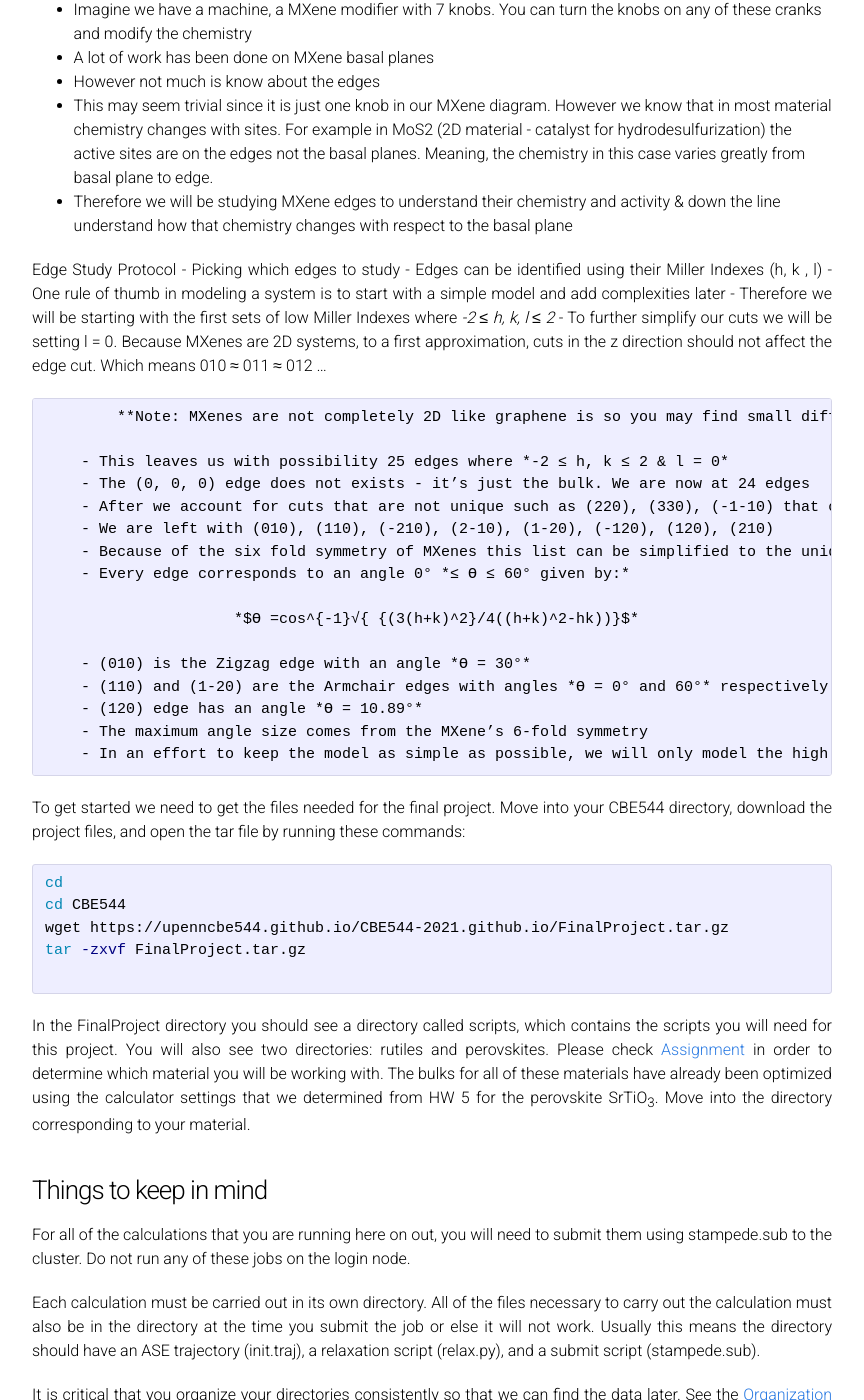
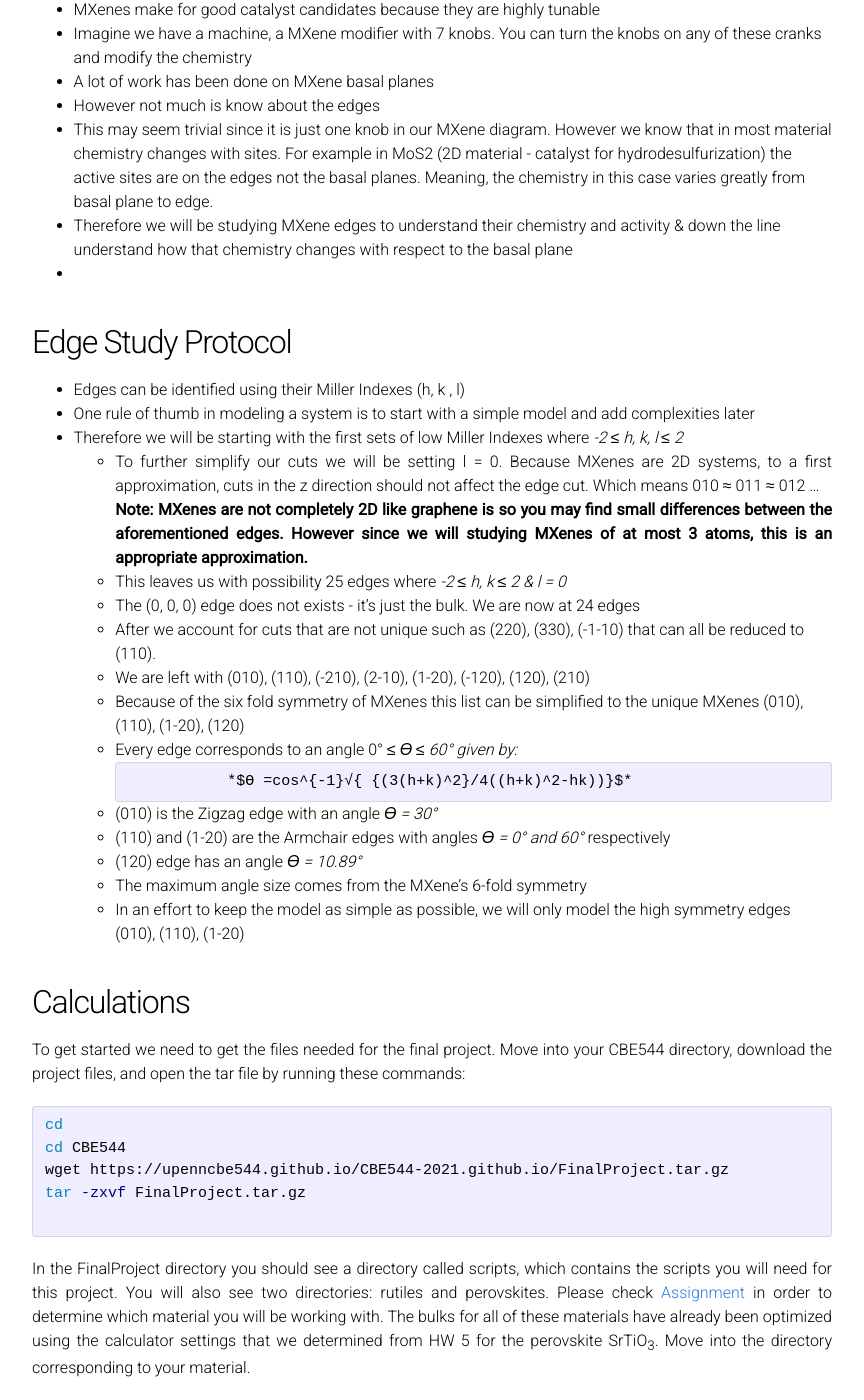
Before and after one commit to UPennCBE544/2023.github.io, a Jekyll site: the page built from ProjectDescription.md, in a window 1280 px wide and 1400 px high, scrolled down 880 px. Shown: the whole window, without its empty margins (208-1072 px from the left). Built offline with Jekyll 4.4.1, drawn with Linux system fonts in a browser that asks for light colours; our own code applies the rules of GitHub Pages for plain Markdown files; part of the change alters nothing that is shown.

Commit message:
Update ProjectDescription.md

```diff
--- a/ProjectDescription.md
+++ b/ProjectDescription.md
@@ -8,9 +8,10 @@ permalink: /Project/
 
 1. [Introduction](#intro)
 2. [Calculations](#calcs)
-3. [Deadlines](#deadlines)
-4. [Analysis](#analysis)
-5. [Final Report](#report)
+3. [Edge Study Protocol](#protocol)
+4. [Deadlines](#deadlines)
+5. [Analysis](#analysis)
+6. [Final Report](#report)
 
 
 For the Final Project, you will be studying the nature of MXene edges. The students will work in 2 groups. Each group will probe a set of MXenes whose M belongs to a specific row in the periodic table. Each group will present their results in class that will be critiqued by the other groups. Finally, each group  will jointly write a final report on the combined data. T
@@ -38,29 +39,32 @@ Plan: Use DFT to calculate edges energies, oxygen adsorption energies on the edg
 - However not much is know about the edges
 - This may seem trivial since it is just one knob in our MXene diagram. However we know that in most material chemistry changes with sites. For example in MoS2 (2D material - catalyst for hydrodesulfurization) the active sites are on the edges not the basal planes. Meaning, the chemistry in this case varies greatly from basal plane to edge.
 - Therefore we will be studying MXene edges to understand their chemistry and activity & down the line understand how that chemistry changes with respect to the basal plane
+-
+<a name='protocol'></a>
 
-Edge Study Protocol - Picking which edges to study
-    - Edges can be identified using their Miller Indexes (h, k , l)
-    - One rule of thumb in modeling a system is to start with a simple model and add complexities later
-    - Therefore we will be starting with the first sets of low Miller Indexes where          *-2 ≤ h, k, l ≤ 2*
-        - To further simplify our cuts we will be setting l = 0. Because MXenes are 2D systems, to a first approximation, cuts in the z direction should not affect the edge cut. Which means 010 ≈ 011 ≈ 012 …
+## Edge Study Protocol ##
+   - Edges can be identified using their Miller Indexes (h, k , l)
+- One rule of thumb in modeling a system is to start with a simple model and add complexities later
+- Therefore we will be starting with the first sets of low Miller Indexes where            *-2 ≤ h, k, l ≤ 2*
+    - To further simplify our cuts we will be setting l = 0. Because MXenes are 2D systems, to a first approximation, cuts in the z direction should not affect the edge cut. Which means 010 ≈ 011 ≈ 012 …
 
-            **Note: MXenes are not completely 2D like graphene is so you may find small differences between the aforementioned edges. However since we will studying MXenes of at most 3 atoms, this is an appropriate approximation.**
+        **Note: MXenes are not completely 2D like graphene is so you may find small differences between the aforementioned edges. However since we will studying MXenes of at most 3 atoms, this is an appropriate approximation.**
 
-        - This leaves us with possibility 25 edges where *-2 ≤ h, k ≤ 2 & l = 0*
-        - The (0, 0, 0) edge does not exists - it’s just the bulk. We are now at 24 edges
-        - After we account for cuts that are not unique such as (220), (330), (-1-10) that can all be reduced to (110).
-        - We are left with (010), (110), (-210), (2-10), (1-20), (-120), (120), (210)
-        - Because of the six fold symmetry of MXenes this list can be simplified to the unique MXenes (010), (110), (1-20), (120)
-        - Every edge corresponds to an angle 0° *≤ ϴ ≤ 60° given by:*
+    - This leaves us with possibility 25 edges where *-2 ≤ h, k ≤ 2 & l = 0*
+    - The (0, 0, 0) edge does not exists - it’s just the bulk. We are now at 24 edges
+    - After we account for cuts that are not unique such as (220), (330), (-1-10) that can all be reduced to (110).
+    - We are left with (010), (110), (-210), (2-10), (1-20), (-120), (120), (210)
+    - Because of the six fold symmetry of MXenes this list can be simplified to the unique MXenes (010), (110), (1-20), (120)
+    - Every edge corresponds to an angle 0° *≤ ϴ ≤ 60° given by:*
 
-                         *$ϴ =cos^{-1}√{ {(3(h+k)^2}/4((h+k)^2-hk))}$*
+                     *$ϴ =cos^{-1}√{ {(3(h+k)^2}/4((h+k)^2-hk))}$*
 
-        - (010) is the Zigzag edge with an angle *ϴ = 30°*
-        - (110) and (1-20) are the Armchair edges with angles *ϴ = 0° and 60°* respectively
-        - (120) edge has an angle *ϴ = 10.89°*
-        - The maximum angle size comes from the MXene’s 6-fold symmetry
-        - In an effort to keep the model as simple as possible, we will only model the high symmetry edges (010), (110), (1-20)
+    - (010) is the Zigzag edge with an angle *ϴ = 30°*
+    - (110) and (1-20) are the Armchair edges with angles *ϴ = 0° and 60°* respectively
+    - (120) edge has an angle *ϴ = 10.89°*
+    - The maximum angle size comes from the MXene’s 6-fold symmetry
+    - In an effort to keep the model as simple as possible, we will only model the high symmetry edges (010), (110), (1-20)
+
 <a name='calcs'></a>
 ## Calculations ##
 
```
